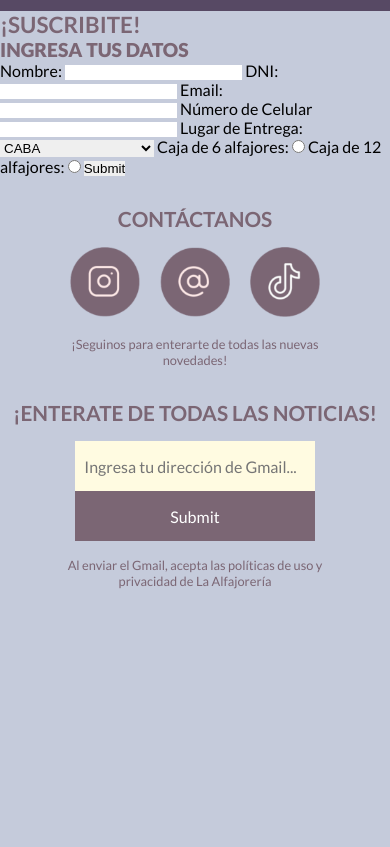
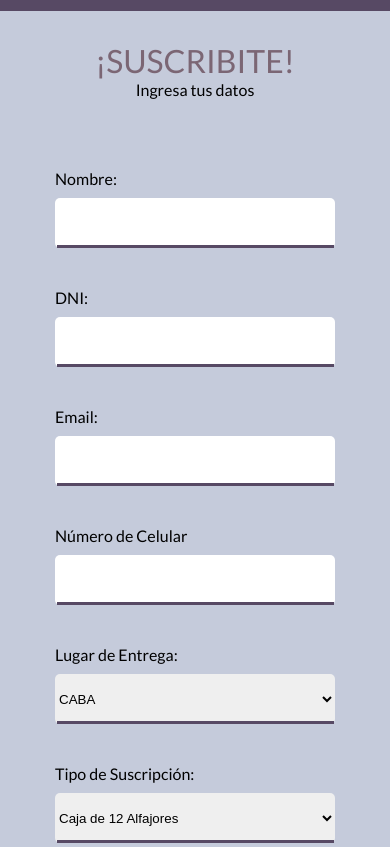
Before and after one commit to pili-bacigaluppi/comision-63305, a plain HTML site: page pages/suscripcion.html in a window 390 px wide. Shown: the part 3360-4207 px from the top of the page. Before the commit the page ends 3979 px from the top, so only its background shows below. Drawn offline with Linux system fonts and the light colour scheme.

Commit message:
Finalización de la maquetación de suscripcion.html y corrección de errores, falta insertar icono de arrowdropdown

```diff
--- a/css/style.css
+++ b/css/style.css
@@ -92,7 +92,7 @@ footer p{
     height: 50px;
     font-family: "Lato", serif;
     font-size: 20px;
-    background-color: #FFFBE1;
+    background-color: #FFFFFF;
     border: none;
 }
 .inputFooterDos{
@@ -195,7 +195,7 @@ aside .botonIndex{
     width: 100%;
 }
 .cadaReseña{
-    background-color: #f0ecde;
+    background-color: #fff5f5;
     width: 372px;
     height: 400px;
     justify-items: center;
@@ -391,7 +391,7 @@ aside .botonIndex{
 .formC{
     display: flex;
     flex-wrap: wrap;
-    column-gap: 15%;
+    column-gap: 200px;
     row-gap: 100px;
     justify-content: center;
     padding: 30px;
@@ -415,8 +415,6 @@ aside .botonIndex{
 .inputCEnviar{
     width: 300px;
     height: 50px;
-    margin-left: 20%;
-    margin-right: 34%;
     background-color: #574964;
     border-radius: 10px;
     color: #FFFFFF;
@@ -425,12 +423,12 @@ aside .botonIndex{
 .inputCUno{
     width: 420px;
     height: 50px;
-    border-radius: 10px;
+    border-radius: 5px;
 }
 .inputCDos{
     width: 1040px;
     height: 50px;
-    border-radius: 10px;
+    border-radius: 5px;
 }
 .divCDos::before, .divCUno::before{
     content: "";
@@ -445,7 +443,7 @@ aside .botonIndex{
     display: flex;
     flex-direction: column;
     gap: 40px;
-    padding: 40px;
+    padding: 40px 0px 40px 0px;
 }
 
 
@@ -560,7 +558,17 @@ aside .botonIndex{
     height: 16rem;
     object-fit: cover;
 }
-
+/*Section Suscripción 6*/
+.sectionSuscripcionSeis{
+    display: flex;
+    flex-direction: column;
+    gap: 30px;
+    padding: 40px;
+    align-items: center;
+}
+.titulosS{
+    text-align: center;
+}
 /*MEDIA QUERIES!*/
 @media(max-width: 1225px){
     .inputCUno{
@@ -604,8 +612,15 @@ aside .botonIndex{
     .inputCDos{
         width: 750px;
     }
+    .inputCUno{
+        width: 320px;
+    }
 }
 @media(max-width: 963px){
+    .formC{
+        row-gap: 70px;
+        column-gap: 120px;
+    }
     .inputCUno{
         width: 320px;
     }
@@ -717,14 +732,14 @@ aside .botonIndex{
         width: 80px;
         margin: 0px 10px 0px 10px;
     }
+    .formC{
+        row-gap: 70px;
+    }
     .inputCUno{
         width: 260px;
     }
     .inputCDos{
         width: 657px;
-    }
-    .inputCEnviar{
-        margin: 0px 130px 0px 0px;
     }
 }
 
@@ -734,7 +749,7 @@ aside .botonIndex{
 
 
 
-@media(max-width: 780px){
+@media(max-width: 790px){
     .inputCDos, .inputCUno{
         width: 500px;
     }
@@ -742,14 +757,12 @@ aside .botonIndex{
         justify-content: center;
         column-gap: 0px;
         row-gap: 40px;
+        padding-top: 10px;
     }
     .divCDos{
         margin: 0%;
     }
-    .inputCEnviar{
-        margin-left: auto;
-        margin-right: auto;
-    }
+
 }
 @media(max-width: 756px){
     .sectionIndexUno img{
--- a/pages/suscripcion.html
+++ b/pages/suscripcion.html
@@ -4,7 +4,7 @@
     <meta charset="UTF-8">
     <meta name="viewport" content="width=device-width, initial-scale=1.0">
     <link rel="stylesheet" href="../css/style.css">
-    <title>Suscripciones-La Alfajorería</title>
+    <title>Suscripciones-Dulce Tentación</title>
 </head>
 <body>
     <header>
@@ -47,7 +47,7 @@
         <section class="sectionSuscripcionTres">
             <h3>¿QUÉ INCLUYE LA SUSCRIPCIÓN?</h3>
             <article class="articleSuscripcionTres">
-                <img src="../assets/vista-desktop/pag-suscripcion/calendario.png" alt="icono-de-calendario">
+                <img src="../assets/vista-desktop/pag-suscripcion/calendario.png" alt="icono-de-calendario" class="iconoCalendario">
                 <p>ENTREGA MENSUAL DE LA MEJOR SELECCIÓN DE ALFAJORES ARTESANALES <br> DE TODO EL PAÍS</p>
                 <img src="../assets/vista-desktop/pag-suscripcion/motito.png" alt="icono-de-moto">
                 <p>ENVÍO A DOMICILIO SIN COSTO EN CABA, ZONA NORTE Y TRENQUE LAUQUEN</p>
@@ -65,36 +65,45 @@
             <h3>MÉTODOS DE PAGO</h3>
             <img src="../assets/vista-desktop/pag-suscripcion/metodos-de-pago.PNG" alt="métodos-de-pago">
         </section>
-        <section>
-            <h3 id="paraSuscribirse">¡SUSCRIBITE!</h3>
-            <h4>INGRESA TUS DATOS</h4>
-            <form action="" method="">
+        <section class="sectionContactoUno">
+            <div class="titulosS">
+                <h2 id="paraSuscribirse">¡SUSCRIBITE!</h2>
+                <p>Ingresa tus datos</p>
+            </div>
+            <form class="formC" action="" method="">
+                <div class="divCUno">
                     <label for="nombre">Nombre:</label>
-                <input type="text" id="nombre">
-
+                    <input type="text" id="nombre" class="inputCUno">
+                </div>
+                <div class="divCUno">
                     <label for="dni">DNI:</label>
-                <input type="text" id="dni">
-
+                    <input type="text" id="dni" class="inputCUno">
+                </div>
+                <div class="divCUno">
                     <label for="email">Email:</label>
-                <input type="email" id="email">
-
+                    <input type="email" id="email" class="inputCUno">
+                </div>
+                <div class="divCUno">
                     <label for="numeroDeCelular">Número de Celular</label>
-                <input type="text" id="numeroDeCelular">
-
+                    <input type="text" id="numeroDeCelular" class="inputCUno">
+                </div>
+                <div class="divCUno">
                     <label for="lugares">Lugar de Entrega:</label>
-                <select name="" id="lugares">
+                    <select name="" id="lugares" class="inputCUno">
                         <option value="">CABA</option>
                         <option value="">ZONA NORTE</option>
                         <option value="">TRENQUE LAUQUEN</option>
                     </select>
-
-                <label for="seis">Caja de 6 alfajores:</label>
-                <input type="radio" id="seis" name="tipoDeSuscripcion">
-                <label for="doce">Caja de 12 alfajores:</label>
-                <input type="radio" id="doce" name="tipoDeSuscripcion">
-
+                </div>
+                <div class="divCUno">
+                    <label for="lugares">Tipo de Suscripción:</label>
+                    <select name="" id="lugares" class="inputCUno">
+                        <option value="">Caja de 12 Alfajores</option>
+                        <option value="">Caja de 6 Alfajores</option>
+                    </select>
+                </div>
                     <label for="enviar"></label>
-                <input type="submit" id="enviar">
+                    <input type="submit" id="enviar" class="inputCEnviar">
             </form>
         </section>
     </main>
```
Also changed, not shown: index.html (+1 -1 lines), pages/contacto.html (+9 -5 lines), pages/lineup.html (+2 -9 lines), pages/sobreNosotros.html (+1 -1 lines). Lines whose indentation alone changed are shown as unchanged.
